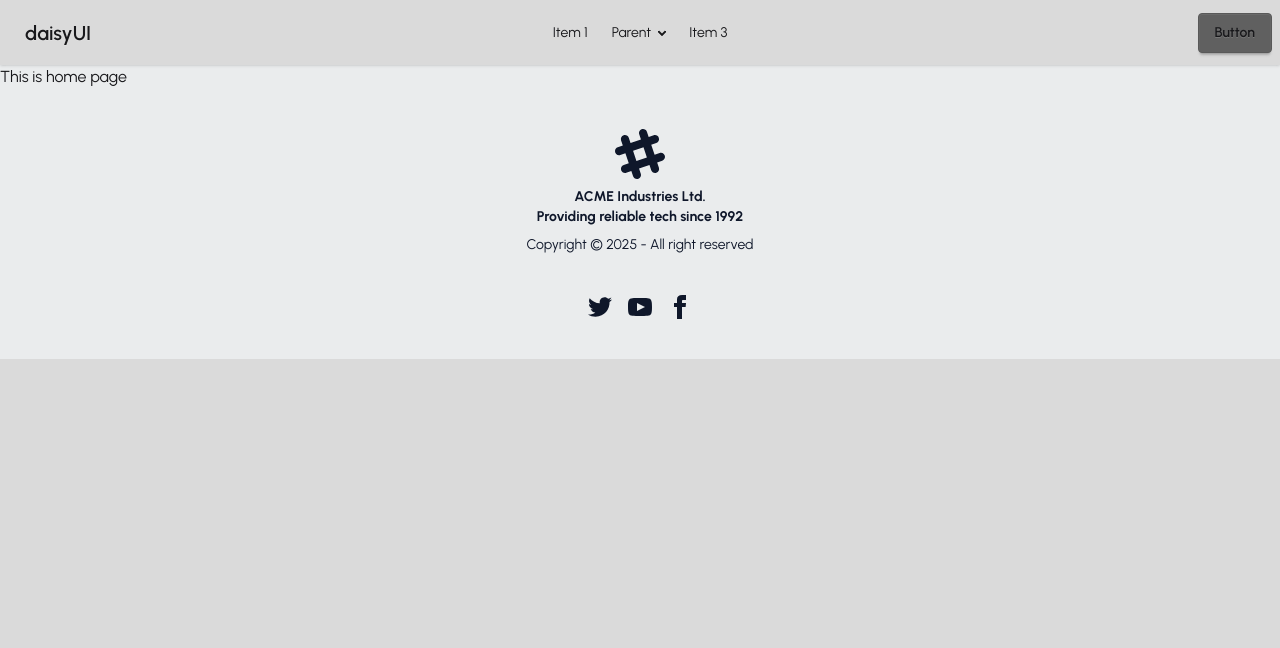
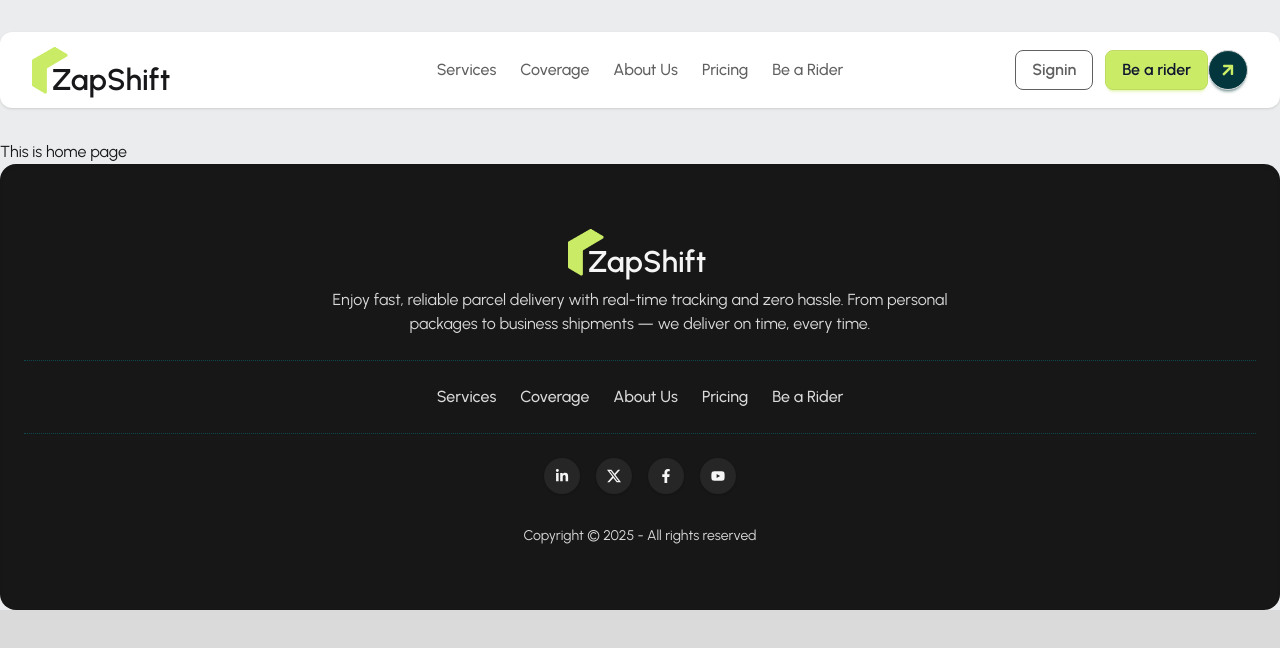
Before and after one commit to nhmnazmul22/zap-shift-frontend, a React (Vite) app: page / in a window 1280 px wide. Shown: the top 648 px of the page. Built offline with nearby package versions, Linux system fonts and the light colour scheme.

Commit message:
Navbar and footer component done

```diff
--- a/package.json
+++ b/package.json
@@ -13,6 +13,7 @@
     "@tailwindcss/vite": "^4.1.17",
     "react": "^19.2.0",
     "react-dom": "^19.2.0",
+    "react-icons": "^5.5.0",
     "react-router": "^7.9.6",
     "tailwindcss": "^4.1.17"
   },
--- /dev/null
+++ b/src/constants/index.jsx
@@ -0,0 +1,37 @@
+import { FaLinkedinIn, FaFacebookF, FaYoutube } from "react-icons/fa";
+import { BsTwitterX } from "react-icons/bs";
+
+export const menuLinks = [
+  {
+    id: 1,
+    label: "Services",
+    href: "/services",
+  },
+  {
+    id: 2,
+    label: "Coverage",
+    href: "/coverage",
+  },
+  {
+    id: 3,
+    label: "About Us",
+    href: "/about-us",
+  },
+  {
+    id: 4,
+    label: "Pricing",
+    href: "/pricing",
+  },
+  {
+    id: 5,
+    label: "Be a Rider",
+    href: "/be-a-Rider",
+  },
+];
+
+export const social = [
+  { id: "ln", href: "https://www.linkedin.com", icon: <FaLinkedinIn /> },
+  { id: "x", href: "https://www.twitter.com", icon: <BsTwitterX /> },
+  { id: "fb", href: "https://www.facebook.com", icon: <FaFacebookF /> },
+  { id: "yt", href: "https://www.youtube.com", icon: <FaYoutube /> },
+];
--- a/src/pages/Shared/Footer/Footer.jsx
+++ b/src/pages/Shared/Footer/Footer.jsx
@@ -1,64 +1,63 @@
-import React from 'react';
+import React from "react";
+import Logo from "../../../components/Logo/Logo.jsx";
+import LinkItems from "../common/LinkItems.jsx"
+import { Link } from "react-router";
+import { social } from "../../../constants";
 
 const Footer = () => {
   return (
-        <footer className="footer footer-horizontal footer-center text-primary-content p-10">
-            <aside>
-                <svg
-                    width="50"
-                    height="50"
-                    viewBox="0 0 24 24"
-                    xmlns="http://www.w3.org/2000/svg"
-                    fillRule="evenodd"
-                    clipRule="evenodd"
-                    className="inline-block fill-current">
-                    <path
-                        d="M22.672 15.226l-2.432.811.841 2.515c.33 1.019-.209 2.127-1.23 2.456-1.15.325-2.148-.321-2.463-1.226l-.84-2.518-5.013 1.677.84 2.517c.391 1.203-.434 2.542-1.831 2.542-.88 0-1.601-.564-1.86-1.314l-.842-2.516-2.431.809c-1.135.328-2.145-.317-2.463-1.229-.329-1.018.211-2.127 1.231-2.456l2.432-.809-1.621-4.823-2.432.808c-1.355.384-2.558-.59-2.558-1.839 0-.817.509-1.582 1.327-1.846l2.433-.809-.842-2.515c-.33-1.02.211-2.129 1.232-2.458 1.02-.329 2.13.209 2.461 1.229l.842 2.515 5.011-1.677-.839-2.517c-.403-1.238.484-2.553 1.843-2.553.819 0 1.585.509 1.85 1.326l.841 2.517 2.431-.81c1.02-.33 2.131.211 2.461 1.229.332 1.018-.21 2.126-1.23 2.456l-2.433.809 1.622 4.823 2.433-.809c1.242-.401 2.557.484 2.557 1.838 0 .819-.51 1.583-1.328 1.847m-8.992-6.428l-5.01 1.675 1.619 4.828 5.011-1.674-1.62-4.829z"></path>
-                </svg>
-                <p className="font-bold">
-                    ACME Industries Ltd.
-                    <br />
-                    Providing reliable tech since 1992
+    <footer className="w-full bg-neutral-900 text-neutral-100 rounded-2xl shadow-inner">
+      <div className="mx-auto px-6 py-10 sm:py-12 md:py-16 ">
+        <div className="flex flex-col items-center text-center gap-3">
+          <div className="w-36">
+            <Logo />
+          </div>
+
+          <p className="max-w-2xl text-sm sm:text-base text-base-100">
+            Enjoy fast, reliable parcel delivery with real-time tracking and
+            zero hassle. From personal packages to business shipments — we
+            deliver on time, every time.
           </p>
-                <p>Copyright © {new Date().getFullYear()} - All right reserved</p>
-            </aside>
-            <nav>
-                <div className="grid grid-flow-col gap-4">
-                    <a>
-                        <svg
-                            xmlns="http://www.w3.org/2000/svg"
-                            width="24"
-                            height="24"
-                            viewBox="0 0 24 24"
-                            className="fill-current">
-                            <path
-                                d="M24 4.557c-.883.392-1.832.656-2.828.775 1.017-.609 1.798-1.574 2.165-2.724-.951.564-2.005.974-3.127 1.195-.897-.957-2.178-1.555-3.594-1.555-3.179 0-5.515 2.966-4.797 6.045-4.091-.205-7.719-2.165-10.148-5.144-1.29 2.213-.669 5.108 1.523 6.574-.806-.026-1.566-.247-2.229-.616-.054 2.281 1.581 4.415 3.949 4.89-.693.188-1.452.232-2.224.084.626 1.956 2.444 3.379 4.6 3.419-2.07 1.623-4.678 2.348-7.29 2.04 2.179 1.397 4.768 2.212 7.548 2.212 9.142 0 14.307-7.721 13.995-14.646.962-.695 1.797-1.562 2.457-2.549z"></path>
-                        </svg>
-                    </a>
-                    <a>
-                        <svg
-                            xmlns="http://www.w3.org/2000/svg"
-                            width="24"
-                            height="24"
-                            viewBox="0 0 24 24"
-                            className="fill-current">
-                            <path
-                                d="M19.615 3.184c-3.604-.246-11.631-.245-15.23 0-3.897.266-4.356 2.62-4.385 8.816.029 6.185.484 8.549 4.385 8.816 3.6.245 11.626.246 15.23 0 3.897-.266 4.356-2.62 4.385-8.816-.029-6.185-.484-8.549-4.385-8.816zm-10.615 12.816v-8l8 3.993-8 4.007z"></path>
-                        </svg>
-                    </a>
-                    <a>
-                        <svg
-                            xmlns="http://www.w3.org/2000/svg"
-                            width="24"
-                            height="24"
-                            viewBox="0 0 24 24"
-                            className="fill-current">
-                            <path
-                                d="M9 8h-3v4h3v12h5v-12h3.642l.358-4h-4v-1.667c0-.955.192-1.333 1.115-1.333h2.885v-5h-3.808c-3.596 0-5.192 1.583-5.192 4.615v3.385z"></path>
-                        </svg>
-                    </a>
         </div>
+
+        {/* dotted divider */}
+        <div className="mt-6">
+          <div className="mx-auto w-full max-w-7xl border-t border-dotted border-neutral opacity-50" />
+        </div>
+
+        {/* Navigation links (centered) */}
+        <nav className="mt-6">
+          <ul className="flex flex-wrap justify-center gap-6 text-neutral-300 text-sm sm:text-base">
+            {/* LinkItems renders <li> elements */}
+            <LinkItems className="text-base-100!" />
+          </ul>
         </nav>
+
+        <div className="mt-6">
+          <div className="mx-auto w-full max-w-7xl border-t border-dotted border-neutral opacity-50" />
+        </div>
+
+        {/* Social icons */}
+        <div className="mt-6 flex items-center justify-center gap-4">
+          {social.map((s) => (
+            <Link
+              key={s.id}
+              href={s.href}
+              target="_blank"
+              className="flex h-9 w-9 items-center justify-center rounded-full bg-neutral-800 hover:bg-neutral-700 transition-shadow shadow-sm"
+            >
+              <span className="text-sm">{s.icon}</span>
+            </Link>
+          ))}
+        </div>
+
+        {/* bottom copyright */}
+        <div className="mt-8 text-center text-sm text-base-100">
+          <p className="mt-2">
+            Copyright © {new Date().getFullYear()} - All rights reserved
+          </p>
+        </div>
+      </div>
     </footer>
   );
 };
--- a/src/pages/Shared/Navbar/Navbar.jsx
+++ b/src/pages/Shared/Navbar/Navbar.jsx
@@ -1,46 +1,70 @@
-import React from 'react';
+import { Link } from "react-router";
+import Logo from "../../../components/Logo/Logo";
+import LinkItems from "../common/LinkItems";
+import Button from "../../../components/common/Button";
+import { FaArrowUp } from "react-icons/fa";
 
 const Navbar = () => {
   return (
-        <nav className="navbar bg-base-100 shadow-sm">
+    <nav className="py-4 sm:py-8">
+      <div className="navbar bg-white shadow-sm rounded-xl py-3 px-8">
         <div className="navbar-start">
           <div className="dropdown">
-                    <div tabIndex={0} role="button" className="btn btn-ghost lg:hidden">
-                        <svg xmlns="http://www.w3.org/2000/svg" className="h-5 w-5" fill="none" viewBox="0 0 24 24" stroke="currentColor"> <path strokeLinecap="round" strokeLinejoin="round" strokeWidth="2" d="M4 6h16M4 12h8m-8 6h16" /> </svg>
+            <div
+              tabIndex={0}
+              role="button"
+              className="btn btn-ghost p-0! me-3 lg:hidden"
+            >
+              <svg
+                xmlns="http://www.w3.org/2000/svg"
+                className="h-5 w-5"
+                fill="none"
+                viewBox="0 0 24 24"
+                stroke="currentColor"
+              >
+                {" "}
+                <path
+                  strokeLinecap="round"
+                  strokeLinejoin="round"
+                  strokeWidth="2"
+                  d="M4 6h16M4 12h8m-8 6h16"
+                />{" "}
+              </svg>
             </div>
             <ul
               tabIndex="-1"
-                        className="menu menu-sm dropdown-content bg-base-100 rounded-box z-1 mt-3 w-52 p-2 shadow">
-                        <li><a>Item 1</a></li>
-                        <li>
-                            <a>Parent</a>
-                            <ul className="p-2">
-                                <li><a>Submenu 1</a></li>
-                                <li><a>Submenu 2</a></li>
-                            </ul>
-                        </li>
-                        <li><a>Item 3</a></li>
+              className="menu menu-sm dropdown-content bg-base-100 rounded-box z-1 mt-3 w-52 p-2 shadow"
+            >
+              <LinkItems></LinkItems>
             </ul>
           </div>
-                <a className="btn btn-ghost text-xl">daisyUI</a>
+          <Link to="/">
+            <Logo />
+          </Link>
         </div>
         <div className="navbar-center hidden lg:flex">
           <ul className="menu menu-horizontal px-1">
-                    <li><a>Item 1</a></li>
-                    <li>
-                        <details>
-                            <summary>Parent</summary>
-                            <ul className="p-2 bg-base-100 w-40 z-1">
-                                <li><a>Submenu 1</a></li>
-                                <li><a>Submenu 2</a></li>
-                            </ul>
-                        </details>
-                    </li>
-                    <li><a>Item 3</a></li>
+            <LinkItems></LinkItems>
           </ul>
         </div>
-            <div className="navbar-end">
-                <a className="btn">Button</a>
+        <div className="navbar-end space-x-3">
+          <Link to="/auth/signin">
+            <Button className="btn-secondary btn-outline border-base-200 text-base-200 hover:text-white">
+              Signin
+            </Button>
+          </Link>
+          <Link to="/be-a-rider" className="flex items-center group">
+            <Button>Be a rider</Button>
+            <Button className="btn-secondary border-base-100 text-primary w-10 h-10 rounded-full! flex justify-center items-center">
+              <span>
+                <FaArrowUp
+                  size={16}
+                  className="rotate-45 group-hover:rotate-90 transition-all duration-300"
+                />
+              </span>
+            </Button>
+          </Link>
+        </div>
       </div>
     </nav>
   );
--- /dev/null
+++ b/src/pages/Shared/common/LinkItems.jsx
@@ -0,0 +1,22 @@
+import React from "react";
+import { NavLink } from "react-router";
+import { menuLinks } from "../../../constants";
+
+const LinkItems = ({ className }) => {
+  return (
+    <>
+      {menuLinks.map((item) => (
+        <li key={item.id}>
+          <NavLink
+            to={item.href}
+            className={`text-base-200 text-base font-medium ${className}`}
+          >
+            {item.label}
+          </NavLink>
+        </li>
+      ))}
+    </>
+  );
+};
+
+export default LinkItems;
```
Also changed, not shown: 1 other file (tests, documents, lock files or other folders). Lines whose indentation alone changed are shown as unchanged.
